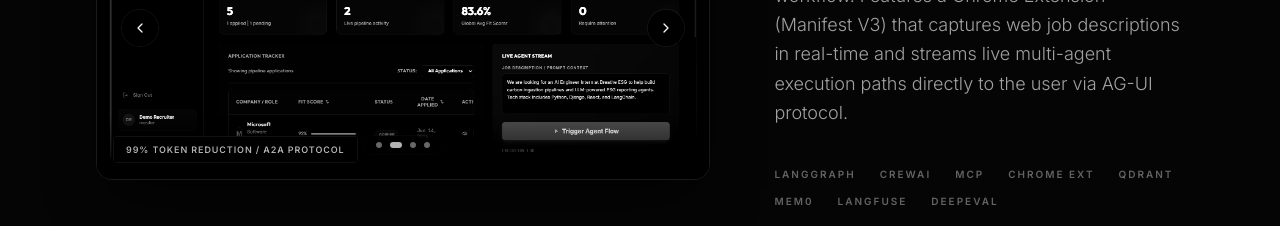
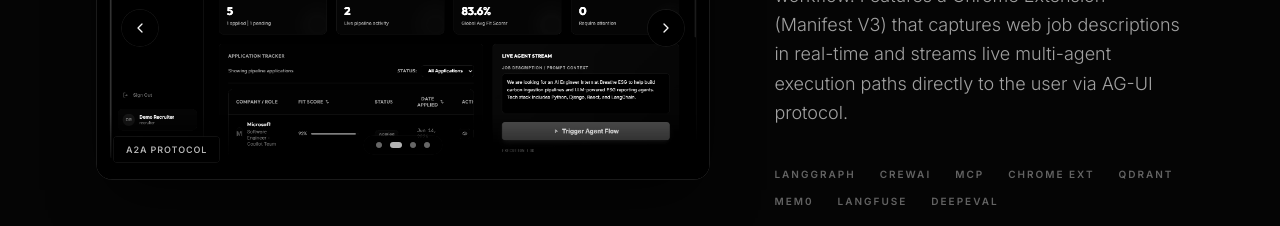
Before and after one commit to Gokul7904231/Gokul-Builds-portfolio, a React (Vite) app: page / in a window 1280 px wide. Shown: the part 7460-7686 px from the top of the page. Built offline with nearby package versions, Linux system fonts and the light colour scheme; a web font is replaced by a local one.

Commit message:
Update constants.ts

```diff
--- a/constants.ts
+++ b/constants.ts
@@ -36,7 +36,7 @@
       'Integrated cross-session mem0 memory, self-healing runtime recovery, and semantic MCP routing with Qdrant to reduce token overhead by ~99%.'
     ],
     techStack: ['LangGraph', 'CrewAI', 'MCP', 'Chrome Ext', 'Qdrant', 'mem0', 'Langfuse', 'DeepEval'],
-    metrics: '99% Token Reduction / A2A Protocol',
+    metrics: 'A2A Protocol',
     githubUrl: 'https://github.com/Gokul7904231/HireHawk',
     demoUrl: 'https://hirehawk-demo.vercel.app/'
   },
@@ -85,7 +85,7 @@
     techStack: ['React.js', 'Node.js', 'Express', 'MongoDB'],
     metrics: 'SIH 2025 Finalist',
     githubUrl: 'https://github.com/Gokul7904231',
-    demoUrl: 'https://fluffy-raindrop-2fae3e.netlify.app/',
+    demoUrl: 'https://planetopia-ecospark.netlify.app/',
     videoUrl: 'https://youtu.be/YNPv22hxtF4'
   },
   {
```
